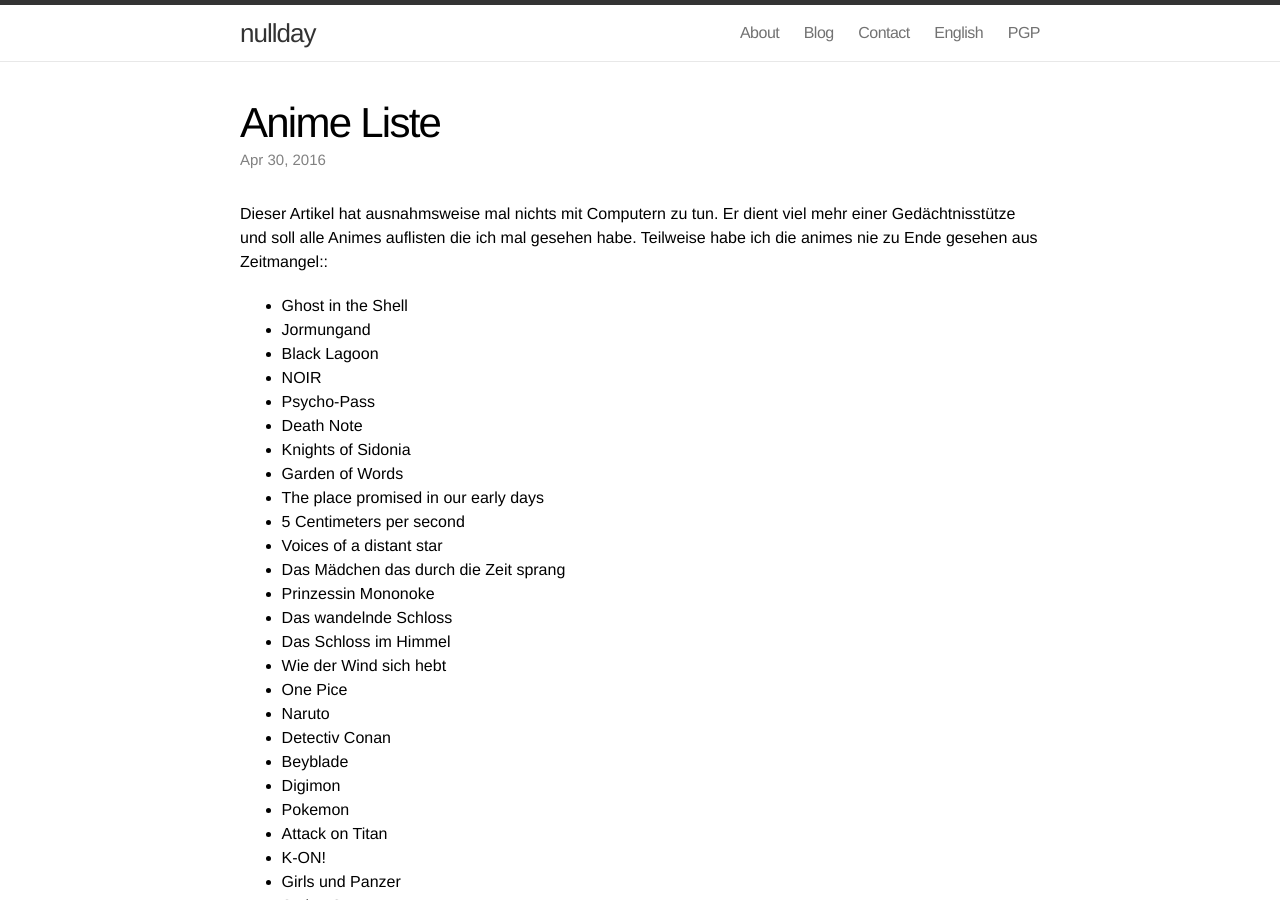
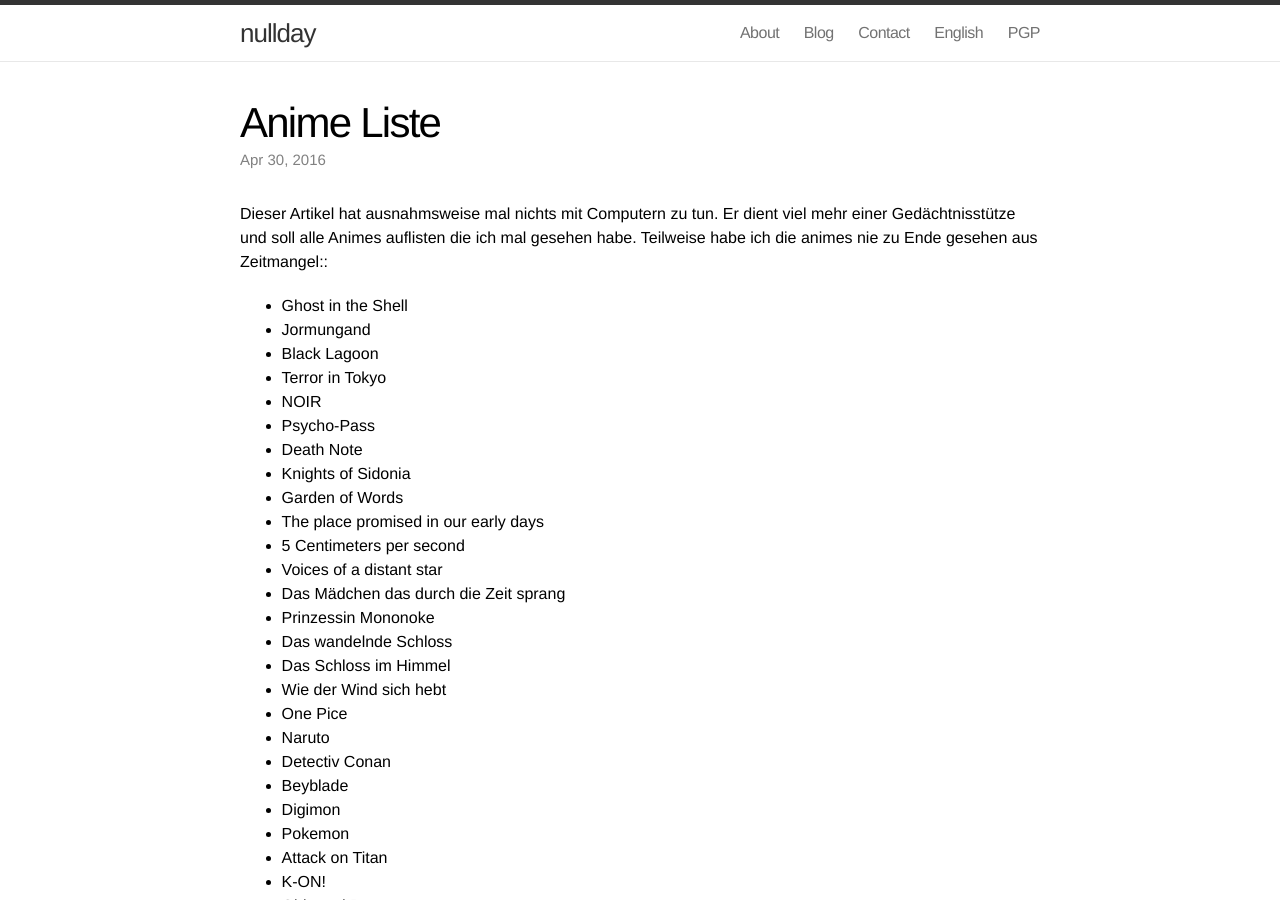
Before and after one commit to shibumi/shibumi.dev, a Jekyll site: the page built from _posts/2016-07-30-anime-list.markdown, in a window 1280 px wide and 900 px high. Built offline with Jekyll 4.4.1, drawn with Linux system fonts in a browser that asks for light colours; nearby versions of some CDN libraries; Markdown is read by kramdown in place of the engine named in the settings.

Commit message:
added new anime

```diff
--- a/_posts/2016-07-30-anime-list.markdown
+++ b/_posts/2016-07-30-anime-list.markdown
@@ -13,6 +13,7 @@ gesehen aus Zeitmangel::
 * Ghost in the Shell
 * Jormungand
 * Black Lagoon
+* Terror in Tokyo
 * NOIR
 * Psycho-Pass
 * Death Note
```
